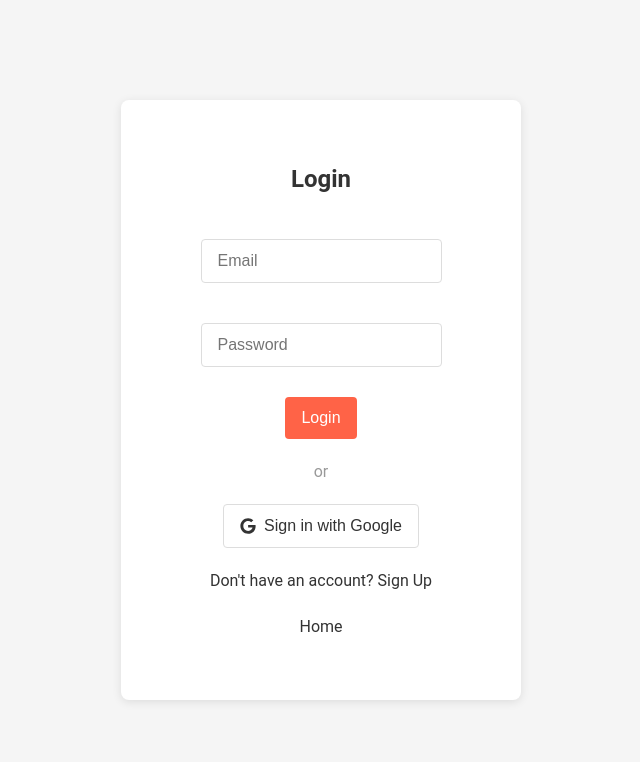
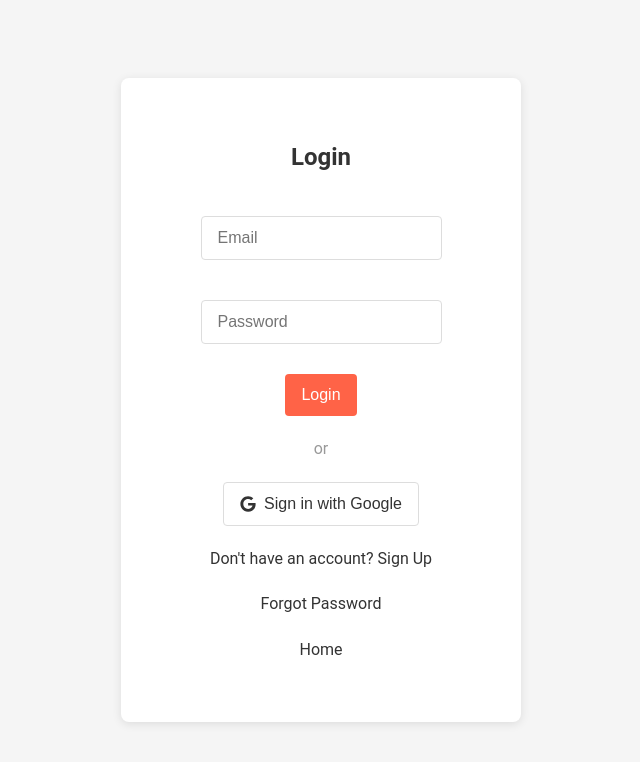
Before and after one commit to visheshraghuvanshi/excellence-study, a React (Vite) app: page /login in a window 1280 px wide. Shown: the top 762 px of the page, without its empty margins (319-959 px from the left). Built offline with nearby package versions, Linux system fonts and the light colour scheme; no server answers.

Commit message:
Fixed: Cross button not working

```diff
--- a/src/components/Login/Login.jsx
+++ b/src/components/Login/Login.jsx
@@ -1,4 +1,4 @@
-import React, {useState} from 'react';
+import {useState} from 'react';
 import {FaGoogle} from 'react-icons/fa';
 import './Login.css';
 import {Link, useNavigate} from "react-router-dom";
@@ -40,7 +40,7 @@ function Login() {
         <> {
             user ? navigate('/explore') : (
                 <> {
-                    showSignUp && <SignUp/>
+                    showSignUp && <SignUp onClose={() => setShowSignUp(false)} />
                 }
                     <SignIn toggleSignUp={toggleSignUp}
                         handleSubmit={handleSubmit}
@@ -114,6 +114,10 @@ function SignIn({
                     onClick={toggleSignUp}>
                     Don't have an account? Sign Up
                 </div>
+                <div className="signup-link"
+                    onClick={toggleSignUp}>
+                    Forgot Password
+                </div>
                 <div className="home-redirect">
                     <Link to="/"
                         style={
```
